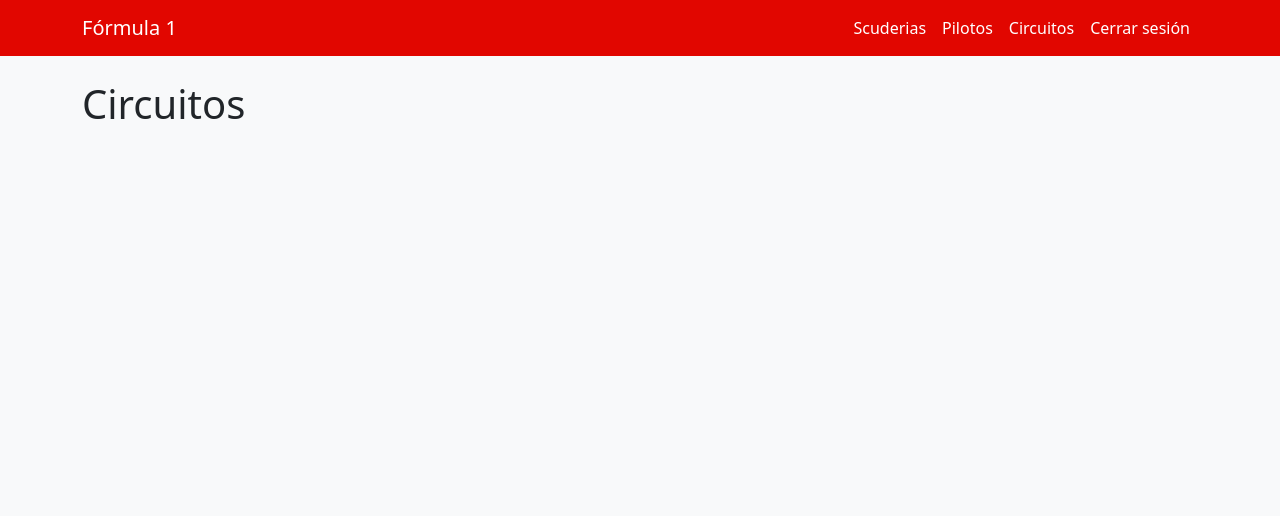
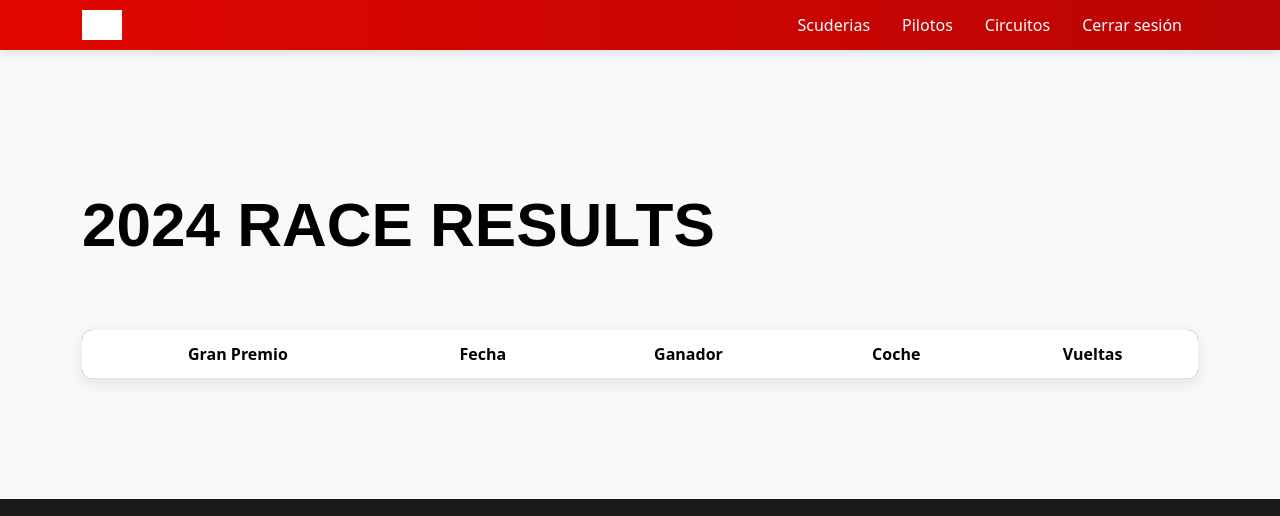
Before and after one commit to IvanBermejoHidalgo/WebScraping, a PHP site: page /circuitos in a window 1280 px wide. Shown: the top 516 px of the page. Run offline with PHP 8.4, Linux system fonts and the light colour scheme; the visitor is signed in with stand-in values (Sample User, id 1); data that the repository does not hold is empty; grey boxes are pictures that could not be loaded.

Commit message:
Races realizado con exito

```diff
--- a/public/index.php
+++ b/public/index.php
@@ -94,8 +94,8 @@ switch ($path[1]) {
 
     case 'circuitos':
         if (isset($_SESSION['user_id'])) {
-            $teams = DatabaseController::getCircuits();
-            echo $twig->render('circuitos.html', ['circuits' => $circuit]);
+            $race = DatabaseController::getRaces();
+            echo $twig->render('circuitos.html', ['races' => $race]);
         } else {
             header("Location: /");
             exit();
--- a/public/views/circuitos.html
+++ b/public/views/circuitos.html
@@ -4,33 +4,149 @@
     <meta charset="utf-8">
     <meta name="viewport" content="width=device-width, initial-scale=1">
     <title>Circuitos - Fórmula 1</title>
-    <link href="https://cdn.jsdelivr.net/npm/bootstrap@5.3.0/dist/css/bootstrap.min.css" rel="stylesheet">
+    <link href="assets/twbs/bootstrap/dist/css/bootstrap.min.css" rel="stylesheet">
     <style>
         body {
             background-color: #f8f9fa;
+            padding-top: 70px; /* Añade espacio para el menú fijo */
         }
         .navbar {
-            background-color: #e10600; /* Rojo de Fórmula 1 */
+            background: linear-gradient(90deg, #e10600, #b90504);
+            box-shadow: 0 4px 10px rgba(0, 0, 0, 0.1);
+            padding: 5px 0;
         }
-        .navbar-brand, .nav-link {
+        .navbar-brand {
+            font-size: 1.2rem;
+            font-weight: bold;
+            display: flex;
+            align-items: center;
+        }
+        .navbar-brand img {
+            height: 30px;
+            margin-right: 8px;
+            filter: brightness(0) invert(1);
+        }
+        .nav-link {
             color: white !important;
+            font-weight: 500;
+            margin: 0 8px;
+            position: relative;
+            transition: color 0.3s ease;
         }
-        .navbar-brand:hover, .nav-link:hover {
-            color: #ffc107 !important; /* Amarillo al hacer hover */
+        .nav-link:hover {
+            color: #ffc107 !important;
         }
-        .card {
+        .nav-link::after {
+            content: '';
+            position: absolute;
+            width: 0;
+            height: 2px;
+            background: #ffc107;
+            bottom: -5px;
+            left: 0;
+            transition: width 0.3s ease;
+        }
+        .nav-link:hover::after {
+            width: 100%;
+        }
+        h1 {
+            font-family: 'FormulaOne', Arial, sans-serif;
+            font-weight: 900;
+            font-style: normal;
+            color: black;
+            font-size: 32px;
+            line-height: 1.2;
+            letter-spacing: normal;
+            margin-bottom: 1rem;
+        }
+        @media (min-width: 768px) {
+            h1 {
+                font-size: 62px;
+                line-height: 1;
+            }
+        }
+        .decorative-section {
+            position: relative;
+            min-height: 80px;
+            border-radius: 4px;
+            overflow: hidden;
+            margin: 20px 0;
+        }
+        .decorative-section2 {
+            position: relative;
+            min-height: 30px;
+            border-radius: 4px;
+            overflow: hidden;
+            margin: 20px 0;
+        }
+        .table {
+            margin-top: 20px;
+            background-color: white;
+            border-radius: 10px;
+            overflow: hidden;
+            box-shadow: 0 4px 15px rgba(0, 0, 0, 0.1);
+        }
+        .table thead {
+            background-color: #e10600;
+            color: white;
+        }
+        .table th, .table td {
+            padding: 12px;
+            text-align: center;
+            vertical-align: middle;
+        }
+        .table tbody tr:hover {
+            background-color: #f8f9fa;
+        }
+        footer {
+            background-color: #1a1a1a;
+            color: white;
+            padding: 40px 0;
+            margin-top: auto;
+        }
+        footer a {
+            color: #ffc107;
+            text-decoration: none;
+            transition: color 0.3s ease;
+        }
+        footer a:hover {
+            color: #e10600;
+        }
+        .footer-logo {
+            width: 100px;
             margin-bottom: 20px;
         }
-        .card-img-top {
-            height: 200px;
-            object-fit: cover;
+        .footer-section {
+            margin-bottom: 20px;
+        }
+        .footer-section h5 {
+            color: #ffc107;
+            margin-bottom: 15px;
+            font-size: 1.1rem;
+            font-weight: bold;
+        }
+        .footer-section p {
+            margin: 0;
+            font-size: 0.9rem;
+        }
+        .footer-bottom {
+            background-color: #000;
+            padding: 10px 0;
+            text-align: center;
+            font-size: 0.9rem;
+        }
+        .footer-bottom p {
+            margin: 0;
         }
     </style>
 </head>
 <body>
-    <nav class="navbar navbar-expand-lg navbar-dark">
+    <!-- Menú de navegación fijo -->
+    <nav class="navbar navbar-expand-lg navbar-dark fixed-top">
         <div class="container">
-            <a class="navbar-brand" href="/home">Fórmula 1</a>
+            <a class="navbar-brand" href="/home">
+                <img src="https://upload.wikimedia.org/wikipedia/commons/3/33/F1.svg" alt="Fórmula 1 Logo">
+            </a>
             <button class="navbar-toggler" type="button" data-bs-toggle="collapse" data-bs-target="#navbarNav" aria-controls="navbarNav" aria-expanded="false" aria-label="Toggle navigation">
                 <span class="navbar-toggler-icon"></span>
             </button>
@@ -53,26 +169,59 @@
         </div>
     </nav>
 
+    <div class="decorative-section"></div>
+
     <div class="container mt-4">
-        <h1 class="mb-4">Circuitos</h1>
-        <div class="row">
-            {% for circuit in circuits %}
-                <div class="col-md-4">
-                    <div class="card">
-                        <img src="{{ circuit.img_circuit }}" class="card-img-top" alt="{{ circuit.circuit_name }}">
-                        <div class="card-body">
-                            <h5 class="card-title">{{ circuit.circuit_name }}</h5>
-                            <p class="card-text">
-                                <strong>Ubicación:</strong> {{ circuit.location }}<br>
-                                <strong>Longitud:</strong> {{ circuit.length }} km<br>
-                                <strong>Récord de vuelta:</strong> {{ circuit.lap_record }}
-                            </p>
-                        </div>
-                    </div>
+        <h1 class="mb-4">2024 RACE RESULTS</h1>
+        <div class="decorative-section2"></div>
+        <table class="table table-hover">
+            <thead>
+                <tr>
+                    <th>Gran Premio</th>
+                    <th>Fecha</th>
+                    <th>Ganador</th>
+                    <th>Coche</th>
+                    <th>Vueltas</th>
+                </tr>
+            </thead>
+            <tbody>
+                {% for race in races %}
+                    <tr>
+                        <td>{{ race.grand_prix }}</td>
+                        <td>{{ race.race_date }}</td>
+                        <td>{{ race.winner }}</td>
+                        <td>{{ race.car }}</td>
+                        <td>{{ race.laps }}</td>
+                    </tr>
+                {% endfor %}
+            </tbody>
+        </table>
+    </div>
+
+    <div class="decorative-section"></div>
+
+    <footer>
+        <div class="container">
+            <div class="row">
+                <div class="col-md-4 footer-section">
+                    <img src="https://upload.wikimedia.org/wikipedia/commons/3/33/F1.svg" alt="Fórmula 1 Logo" class="footer-logo">
+                    <p>La máxima categoría del automovilismo. Descubre todo sobre las escuderías, pilotos y circuitos.</p>
                 </div>
-            {% endfor %}
+                <div class="col-md-4 footer-section">
+                    <h5>Enlaces rápidos</h5>
+                    <ul class="list-unstyled">
+                        <li><a href="/scuderias">Scuderias</a></li>
+                        <li><a href="/pilotos">Pilotos</a></li>
+                        <li><a href="/circuitos">Circuitos</a></li>
+                    </ul>
+                </div>
+                <div class="col-md-4 footer-section">
+                    <h5>Contacto</h5>
+                    <p>Email: <a href="mailto:ibermejo@elpuig.xeill.net">ibermejo@elpuig.xeill.net</a></p>
+                </div>
+            </div>
         </div>
-    </div>
+    </footer>
 
     <script src="https://cdn.jsdelivr.net/npm/bootstrap@5.3.0/dist/js/bootstrap.bundle.min.js"></script>
 </body>
--- a/src/controller/DatabaseController.php
+++ b/src/controller/DatabaseController.php
@@ -61,8 +61,8 @@ class DatabaseController {
         return $statement->fetchAll(PDO::FETCH_ASSOC);
     }
 
-    public static function getCircuits() {
-        $sql = "SELECT * FROM circuits";
+    public static function getRaces() {
+        $sql = "SELECT * FROM races";
         $statement = self::connect()->prepare($sql);
         $statement->execute();
         return $statement->fetchAll(PDO::FETCH_ASSOC);
```
Also changed, not shown: create_tables.sql (+21 -0 lines), public/views/pilotos.html (+88 -8 lines), public/views/scuderias.html (+204 -17 lines), src/ws/races.sql (+24 -24 lines), 1 other file.
